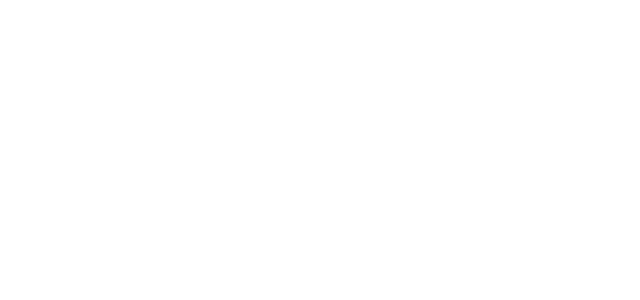
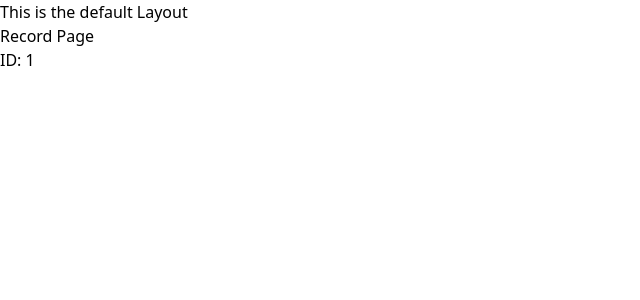
Before and after one commit to khianvictorycalderon/pelec202-itps205-finals-project-g3, a React (Create React App) app: page /record/1 in a window 1280 px wide. Shown: the top 300 px of the page, without its empty margins (0-640 px from the left). Built offline with nearby package versions, Linux system fonts and the light colour scheme.

Commit message:
Added Routers + Pages components

```diff
--- a/src/App.js
+++ b/src/App.js
@@ -1,7 +1,20 @@
+import { BrowserRouter as Router, Routes, Route, useLocation } from "react-router-dom";
+import LandingPage from "./pages/LandingPage";
+import BrowsePage from "./pages/BrowsePage";
+import RecordPage from "./pages/RecordPage";
+import ErrorPage from "./pages/ErrorPage";
+import Layout from "./pages/Layout";
+
 function App() {
   return (
-    <div>
-    </div>
+    <Routes>
+      <Route path="/" element={<Layout/>}>
+        <Route index element={<LandingPage />} />
+        <Route path="/browse" element={<BrowsePage />} />
+        <Route path="/record/:id" element={<RecordPage />} />
+        <Route path="*" element={<ErrorPage/>} />
+      </Route>
+    </Routes>
   );
 }
 
--- /dev/null
+++ b/src/pages/BrowsePage.jsx
@@ -0,0 +1,11 @@
+import React from 'react'
+
+function BrowsePage() {
+  return (
+    <div>
+      Browse Page
+    </div>
+  )
+}
+
+export default BrowsePage
--- /dev/null
+++ b/src/pages/ErrorPage.jsx
@@ -0,0 +1,11 @@
+import React from 'react'
+
+function ErrorPage() {
+  return (
+    <div>
+      Error Page
+    </div>
+  )
+}
+
+export default ErrorPage
--- /dev/null
+++ b/src/pages/LandingPage.jsx
@@ -0,0 +1,11 @@
+import React from 'react'
+
+function LandingPage() {
+  return (
+    <div>
+      Landing Page
+    </div>
+  )
+}
+
+export default LandingPage
--- /dev/null
+++ b/src/pages/Layout.jsx
@@ -0,0 +1,13 @@
+import React from 'react'
+import { Outlet } from 'react-router-dom'
+
+function Layout() {
+  return (
+    <div>
+      This is the default Layout
+      <Outlet/>
+    </div>
+  )
+}
+
+export default Layout
--- /dev/null
+++ b/src/pages/RecordPage.jsx
@@ -0,0 +1,16 @@
+import React from 'react'
+import { useParams } from 'react-router-dom'
+
+function RecordPage() {
+
+    const { id } = useParams();
+
+    return (
+    <div>
+      Record Page <br/>
+      ID: {id}
+    </div>
+  )
+}
+
+export default RecordPage
```
